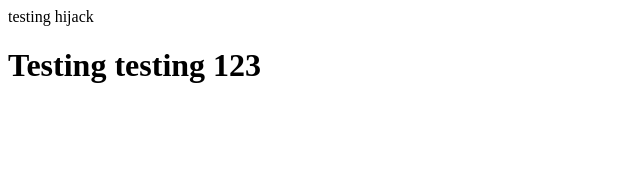
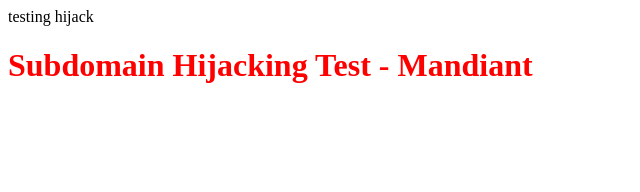
Before and after one commit to docFord/testSite, a plain HTML site: page index.html in a window 1280 px wide. Shown: the top 192 px of the page, without its empty margins (0-640 px from the left). Drawn offline with Linux system fonts and the light colour scheme.

Commit message:
Update index.html

```diff
--- a/index.html
+++ b/index.html
@@ -1,7 +1,7 @@
 <html>
 <head>testing hijack</head>
 <body>
-  <h1>Testing testing 123</h1>
+  <h1 style="color:red">Subdomain Hijacking Test - Mandiant</h1>
   </br></br></br></br></br></br>
   <iframe src="https://www.fireeye.com/mandiant.html" height="400" width="300"> </iframe>
 
```
